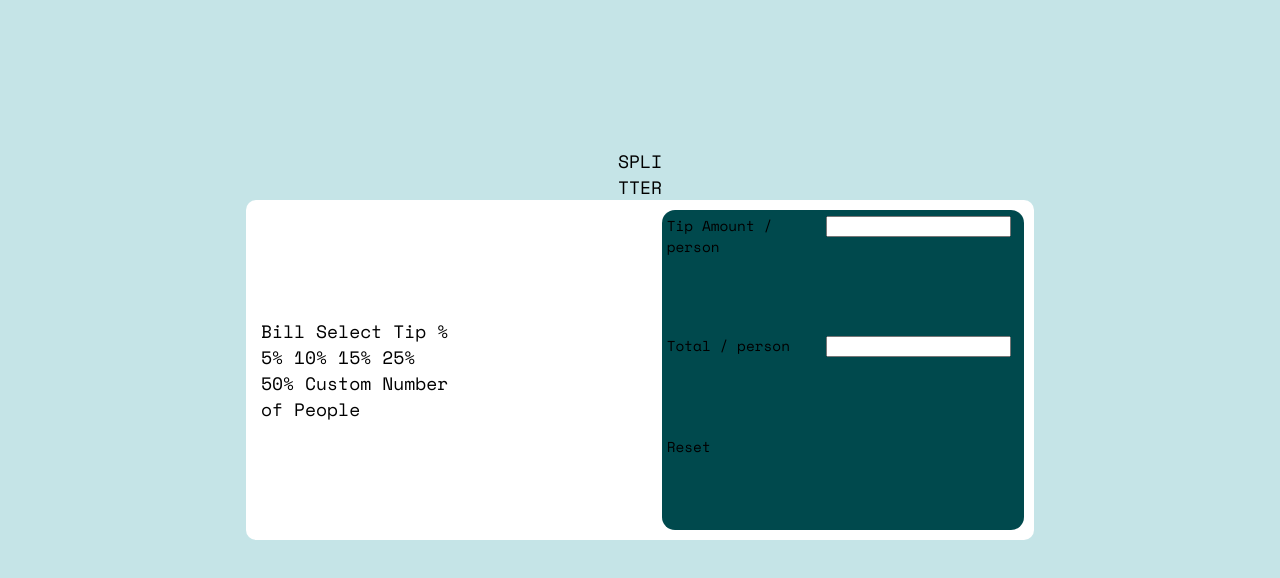
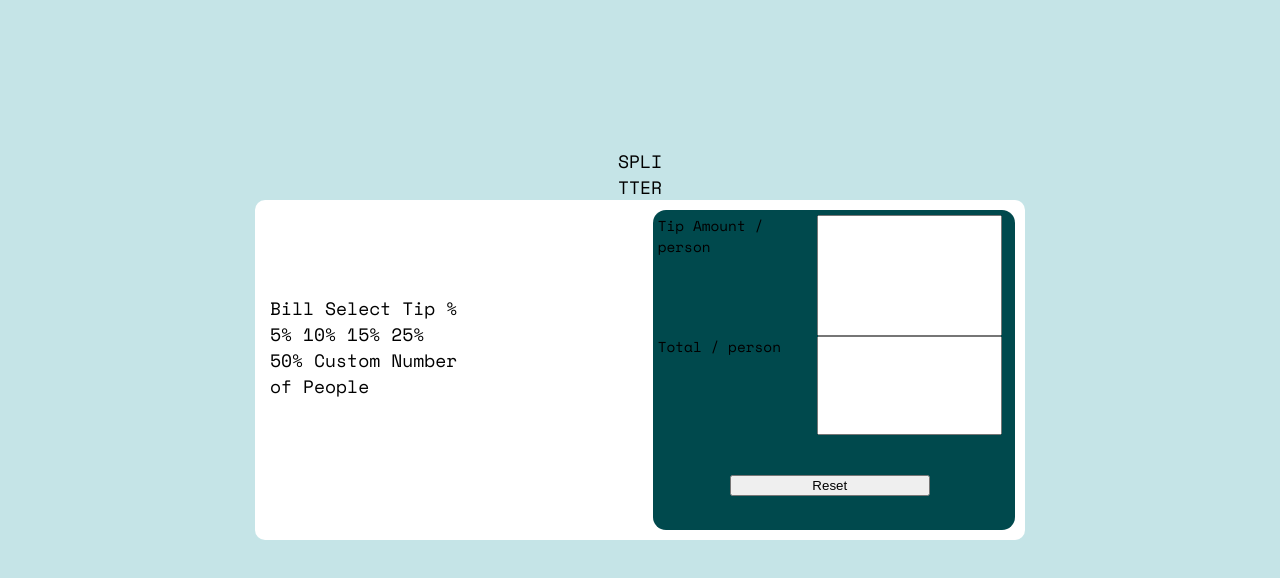
Before and after one commit to pdbayes/front-end-dev, a plain HTML site: page Tip Calculator/index.html in a window 1280 px wide. Shown: the part 56-634 px from the top of the page. Drawn offline with nearby package versions, Linux system fonts and the light colour scheme.

Commit message:
updated all

```diff
--- a/Tip Calculator/index.html
+++ b/Tip Calculator/index.html
@@ -48,7 +48,8 @@
           <div class="narrowml"> Total
             / person</div>
           <div class="narrowmr"><input type="text" id="fname2" name="fname2"></div>
-          <div class="bottom">Reset</div>
+          <div class='bottom'><button type = 'button' class="reset">Reset</button></div>
+
 
 
 
--- a/Tip Calculator/style.css
+++ b/Tip Calculator/style.css
@@ -14,13 +14,14 @@ body {
     padding: 10px;
     width: 60vw;
     height: 40vh;
-    place-items: center;
+    max-width: 750px;
     display: grid;
     grid-template-areas:
     'main-l main-r';
     gap: 10px;
     background-color: white;
     border-radius: 10px;
+    min-height: 0;  /* NEW */
 }
 
 .header {
@@ -32,13 +33,15 @@ body {
 }
 
 .main-l {
+    display:grid;
     margin: 10vh auto;
     grid-area: main-l;
 }
 
 .main-r {
+    display:grid;
     background-color: hsl(183, 100%, 15%);
-    height: 100%;
+    max-height: 100%;
     grid-area: main-r;
     border-radius: 13px;
     font-size: .90rem;
@@ -51,9 +54,51 @@ body {
     padding: 5px;
     width: 95%;
     height: 100%;
+
 }
 
 .innerl {
+    display:grid;
     padding: 5px;
     width:50%;
 }
+
+.bottom {
+    display:grid;
+    grid-area: bottom;
+    width: 100%;
+    place-items: center;
+    max-height: 100px;
+
+
+}
+
+.reset{
+    display:grid;
+    max-height: 240px;
+    width: 200px;
+
+
+}
+
+.narrowml{
+    display:grid;
+    grid-area: narrowml;
+    max-height: 100px;
+}
+
+.narrowmr{
+    display:grid;
+    grid-area: narrowmr;
+    max-height: 100px;
+}
+
+.narrowtl{
+    display: grid;
+    grid-area: narrowtl;
+}
+
+.narrowtr{
+    display: grid;
+    grid-area: narrowtr;
+}
```
